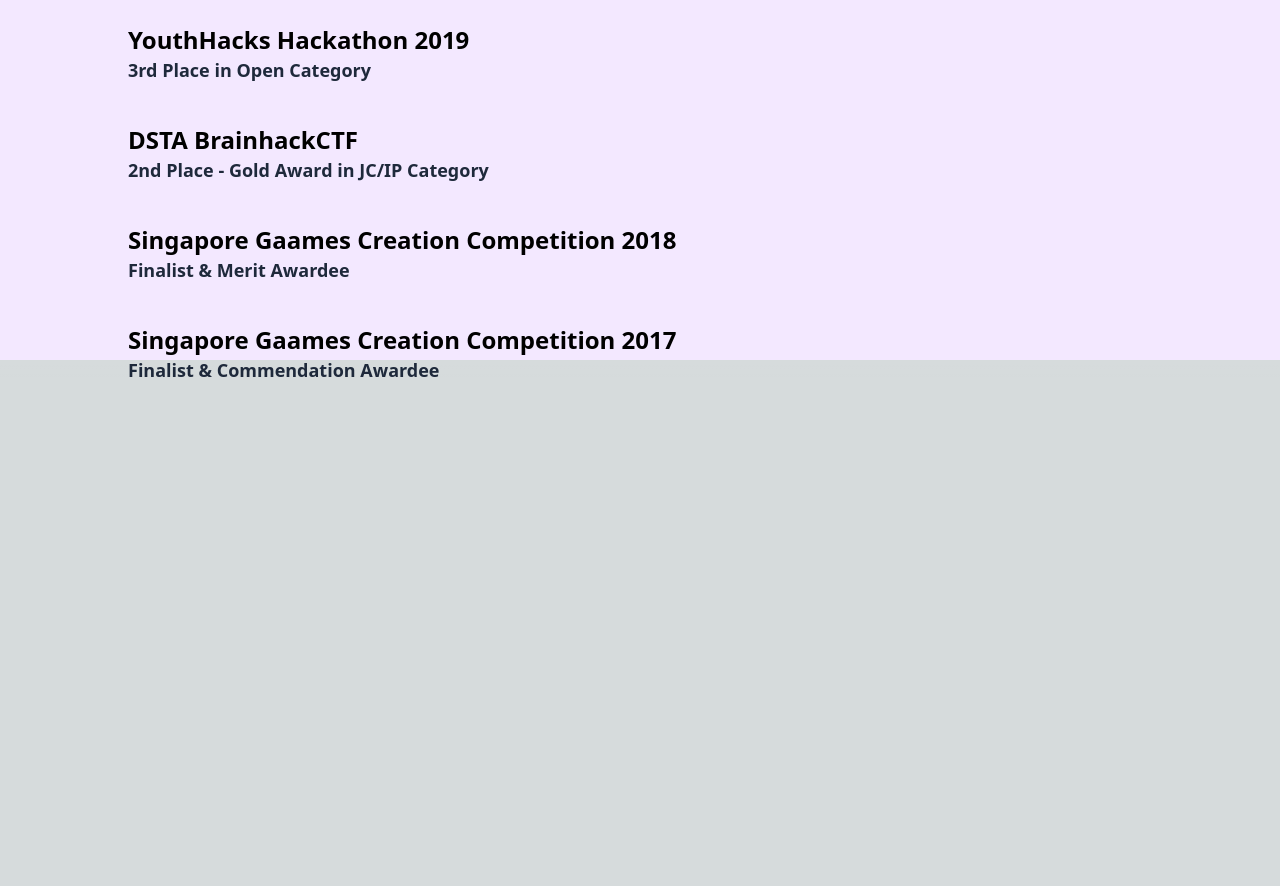
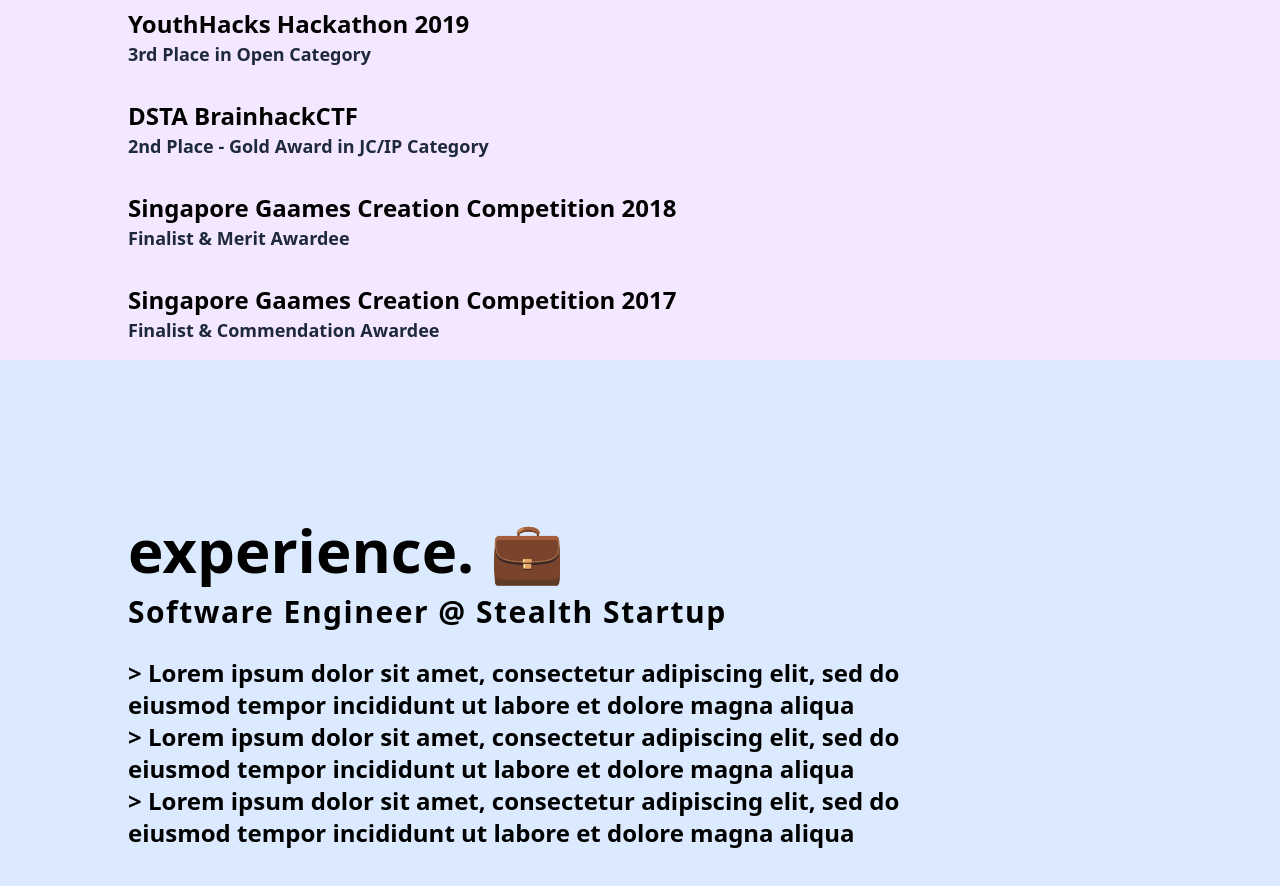
Before and after one commit to btjm123/personal, a Next.js app: page / in a window 1280 px wide. Shown: the part 2040-2926 px from the top of the page. Before the commit the page ends 2424 px from the top, so only its background shows below. Built offline with nearby package versions, Linux system fonts and the light colour scheme.

Commit message:
added navigation

```diff
--- a/src/components/Text.tsx
+++ b/src/components/Text.tsx
@@ -2,41 +2,54 @@ import React from 'react';
 
 interface TextProps {
   children: React.ReactNode;
+  style?: string;
 }
 
-const FirstHeading: React.FC<TextProps> = ({ children }) => {
+const FirstHeading: React.FC<TextProps> = ({ children, style = '' }) => {
   return (
-    <h1 className="font-bold font-sans text-6xl text-black mb-10">
+    <h1 className={'font-bold font-sans text-6xl text-black mb-10 ' + style}>
       {children}
     </h1>
   );
 };
 
-const SecondHeading: React.FC<TextProps> = ({ children }) => {
+const SecondHeading: React.FC<TextProps> = ({ children, style = '' }) => {
   return (
-    <h2 className="font-bold font-sans text-4xl text-black mb-10 tracking-widest leading-snug">
+    <h2
+      className={
+        'font-bold font-sans text-4xl text-black mb-10 tracking-widest leading-snug ' +
+        style
+      }
+    >
       {children}
     </h2>
   );
 };
 
-const ThirdHeading: React.FC<TextProps> = ({ children }) => {
+const ThirdHeading: React.FC<TextProps> = ({ children, style = '' }) => {
   return (
-    <h3 className="font-bold font-sans text-3xl text-black mb-10 tracking-wider leading-relaxed">
+    <h3
+      className={
+        'font-bold font-sans text-3xl text-black mb-10 tracking-wider leading-relaxed ' +
+        style
+      }
+    >
       {children}
     </h3>
   );
 };
 
-const FourthHeading: React.FC<TextProps> = ({ children }) => {
+const FourthHeading: React.FC<TextProps> = ({ children, style = '' }) => {
   return (
-    <h4 className="font-bold font-sans text-2xl text-black">{children}</h4>
+    <h4 className={'font-bold font-sans text-2xl text-black ' + style}>
+      {children}
+    </h4>
   );
 };
 
 const SubHeading: React.FC<TextProps> = ({ children }) => {
   return (
-    <p className="font-bold font-sans text-lg text-slate-800 mb-10">
+    <p className="font-bold font-sans text-lg text-slate-800 mb-8 ">
       {children}
     </p>
   );
--- a/src/pages/index.tsx
+++ b/src/pages/index.tsx
@@ -81,6 +81,30 @@ export default function Home() {
           </div>
         </div>
       </section>
+
+      {/* Experience Section */}
+      <section className="h-screen bg-blue-100 flex justify-center">
+        <div className="w-4/5 mt-40">
+          <div className="w-4/5">
+            <FirstHeading style="mb-2">experience. 💼</FirstHeading>
+            <ThirdHeading style="mb-5">
+              Software Engineer @ Stealth Startup
+            </ThirdHeading>
+            <FourthHeading>
+              &gt; Lorem ipsum dolor sit amet, consectetur adipiscing elit, sed
+              do eiusmod tempor incididunt ut labore et dolore magna aliqua
+            </FourthHeading>
+            <FourthHeading>
+              &gt; Lorem ipsum dolor sit amet, consectetur adipiscing elit, sed
+              do eiusmod tempor incididunt ut labore et dolore magna aliqua
+            </FourthHeading>
+            <FourthHeading>
+              &gt; Lorem ipsum dolor sit amet, consectetur adipiscing elit, sed
+              do eiusmod tempor incididunt ut labore et dolore magna aliqua
+            </FourthHeading>
+          </div>
+        </div>
+      </section>
     </main>
   );
 }
```
